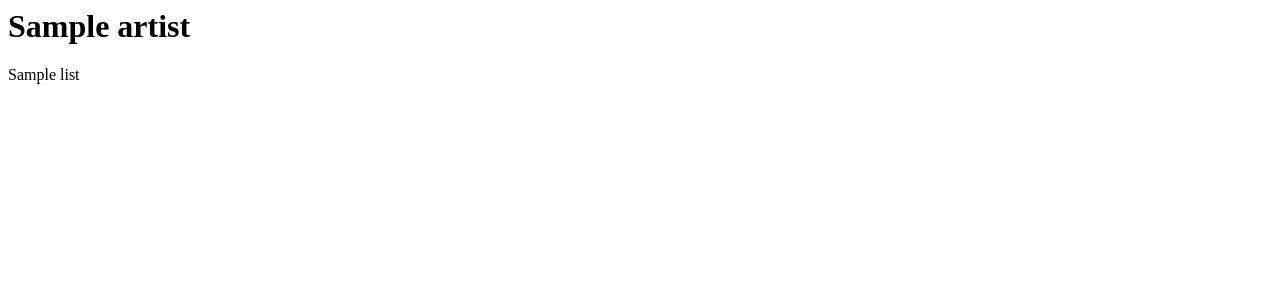
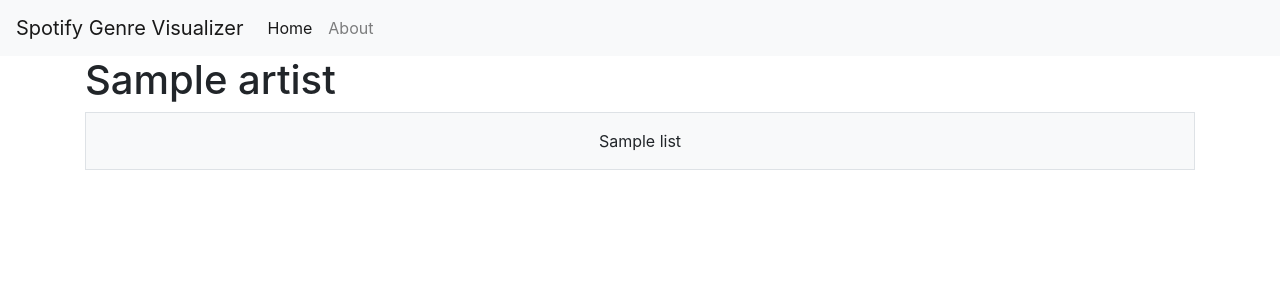
Before and after one commit to cis3296f22/Spotify-Genres-in-Python, a Django app: template templates/playlist_generated.html in a window 1280 px wide. Shown: the top 300 px of the page. Run offline with Django 4.2, Linux system fonts and the light colour scheme; the template is opened without the code that fills it: most values are stand-ins (such as "Sample title", 1, 10 or a date in 2020).

Commit message:
Finished very simple UI, mainly the playlist page and the login page. Quick fix

```diff
--- a/templates/generate_menu.html
+++ b/templates/generate_menu.html
@@ -45,7 +45,7 @@
             <div class="row custom-button-div">
                 <div class="col-sm-6 bg-darkgrey justify-content-center height-300px">
                     <div class="border height-300px">
-                        <form action="/generate_menu">
+                        <form action="/playlist">
                             <input class="btn p-3 btn-primary" type="submit" value="Generate Playlist Using Your Top Artists of this Genre" />
                         </form>
                     </div>
--- a/templates/playlist_generated.html
+++ b/templates/playlist_generated.html
@@ -1,5 +1,45 @@
-<h1>{{artist}}</h1>
-{% for i in list %}
-<div>{{i}}</div>
-<br>
-{% endfor %}
+
+<!DOCTYPE html>
+<html>
+    <head>
+        <meta charset="utf-8">
+        <title></title>
+        <meta name="description" content="">
+        <meta name="viewport" content="width=device-width, initial-scale=1">
+        <link rel="stylesheet" href="https://cdn.jsdelivr.net/npm/bootstrap@4.3.1/dist/css/bootstrap.min.css" integrity="sha384-ggOyR0iXCbMQv3Xipma34MD+dH/1fQ784/j6cY/iJTQUOhcWr7x9JvoRxT2MZw1T" crossorigin="anonymous">
+        <nav class="navbar navbar-expand-lg navbar-light bg-light">
+            <a class="navbar-brand" href="{% url 'genre_view' %}">Spotify Genre Visualizer</a>
+            <button class="navbar-toggler" type="button" data-toggle="collapse" data-target="#navbarSupportedContent" aria-controls="navbarSupportedContent" aria-expanded="false" aria-label="Toggle navigation">
+              <span class="navbar-toggler-icon"></span>
+            </button>
+
+            <div class="collapse navbar-collapse" id="navbarSupportedContent">
+              <ul class="navbar-nav mr-auto">
+                <li class="nav-item active">
+                  <a class="nav-link" href="{% url 'genre_view' %}">Home <span class="sr-only">(current)</span></a>
+                </li>
+                <li class="nav-item">
+                  <a class="nav-link" href="#">About</a>
+                </li>
+              </ul>
+            </div>
+          </nav>
+    </head>
+    <body>
+        <div class="container">
+            <h1>{{artist}}</h1>
+            <div class="row">
+                <div class="col">
+                    {% for i in list %}
+                    <div class="p-3 border bg-light text-center">{{i}}
+                    <br>
+                    </div>
+                    {% endfor %}
+                </div>
+            </div>
+        </div>
+        <script src="https://code.jquery.com/jquery-3.3.1.slim.min.js" integrity="sha384-q8i/X+965DzO0rT7abK41JStQIAqVgRVzpbzo5smXKp4YfRvH+8abtTE1Pi6jizo" crossorigin="anonymous"></script>
+        <script src="https://cdn.jsdelivr.net/npm/popper.js@1.14.7/dist/umd/popper.min.js" integrity="sha384-UO2eT0CpHqdSJQ6hJty5KVphtPhzWj9WO1clHTMGa3JDZwrnQq4sF86dIHNDz0W1" crossorigin="anonymous"></script>
+        <script src="https://cdn.jsdelivr.net/npm/bootstrap@4.3.1/dist/js/bootstrap.min.js" integrity="sha384-JjSmVgyd0p3pXB1rRibZUAYoIIy6OrQ6VrjIEaFf/nJGzIxFDsf4x0xIM+B07jRM" crossorigin="anonymous"></script>
+    </body>
+</html>
```
Also changed, not shown: templates/login.html (+8 -4 lines), 2 other files.
